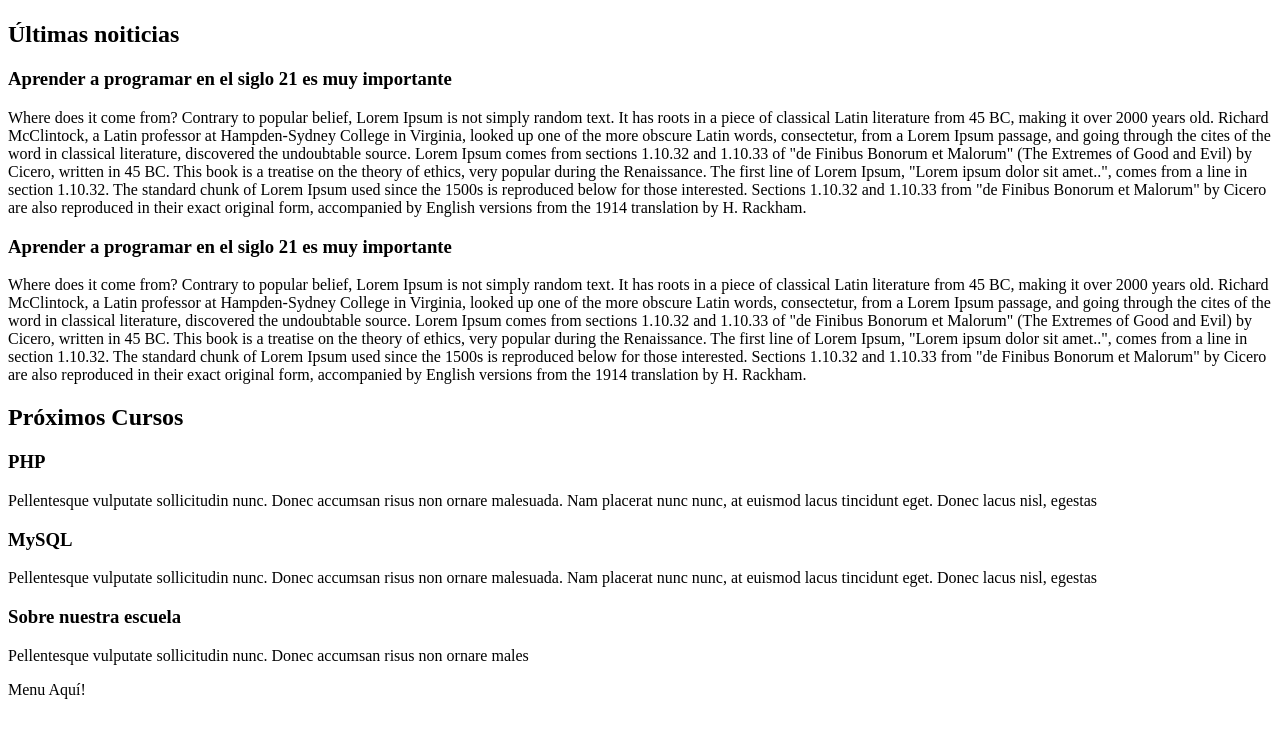
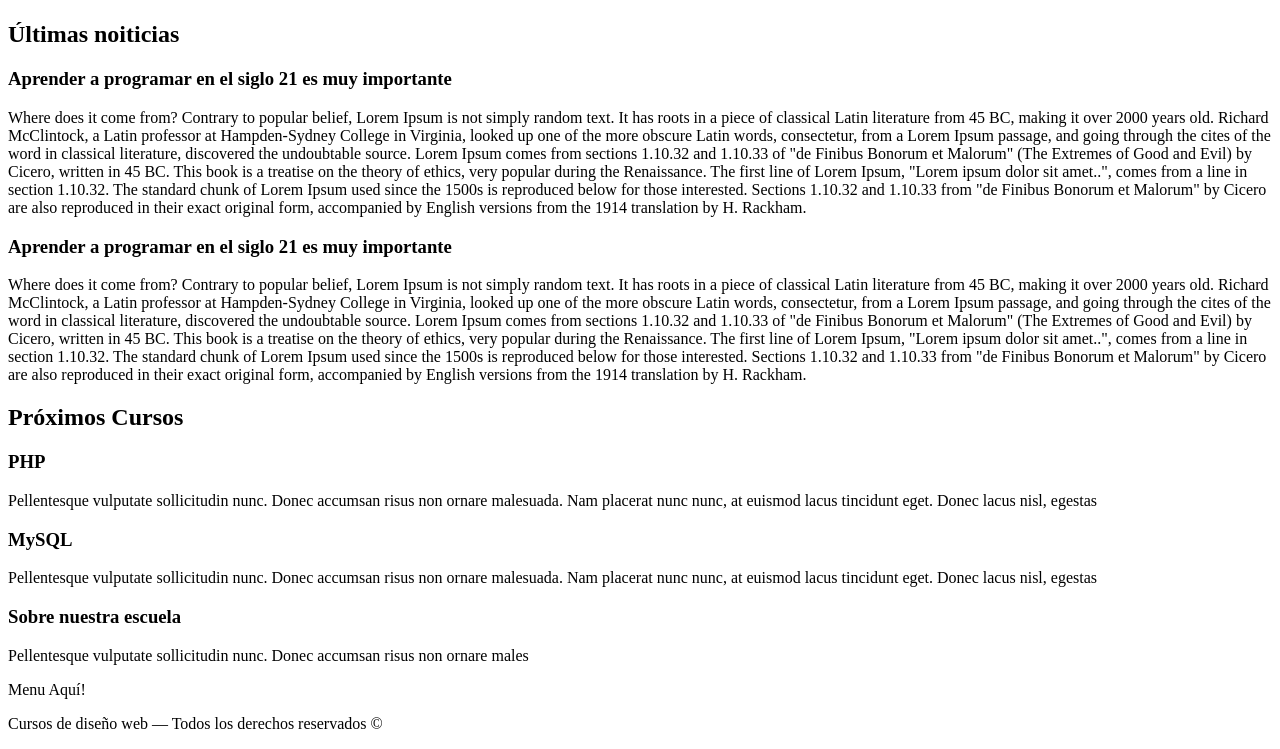
Before and after one commit to exjade/Desarrollo_web_completo, a plain HTML site: page index_estructuras.html in a window 1280 px wide. Shown: the part 947-1696 px from the top of the page. Before the commit the page ends 1654 px from the top, so only its background shows below. Drawn offline with Linux system fonts and the light colour scheme; files that its build step writes are made by us from their sources.

Commit message:
Copyright añadido

```diff
--- a/index_estructuras.html
+++ b/index_estructuras.html
@@ -104,6 +104,7 @@ The standard chunk of Lorem Ipsum used since the 1500s is reproduced below for t
         <div class="menu">
             Menu Aquí!
         </div>
+        <p>Cursos de diseño web &mdash; Todos los derechos reservados &copy; </p>
     </footer>
 
  </body>
```
